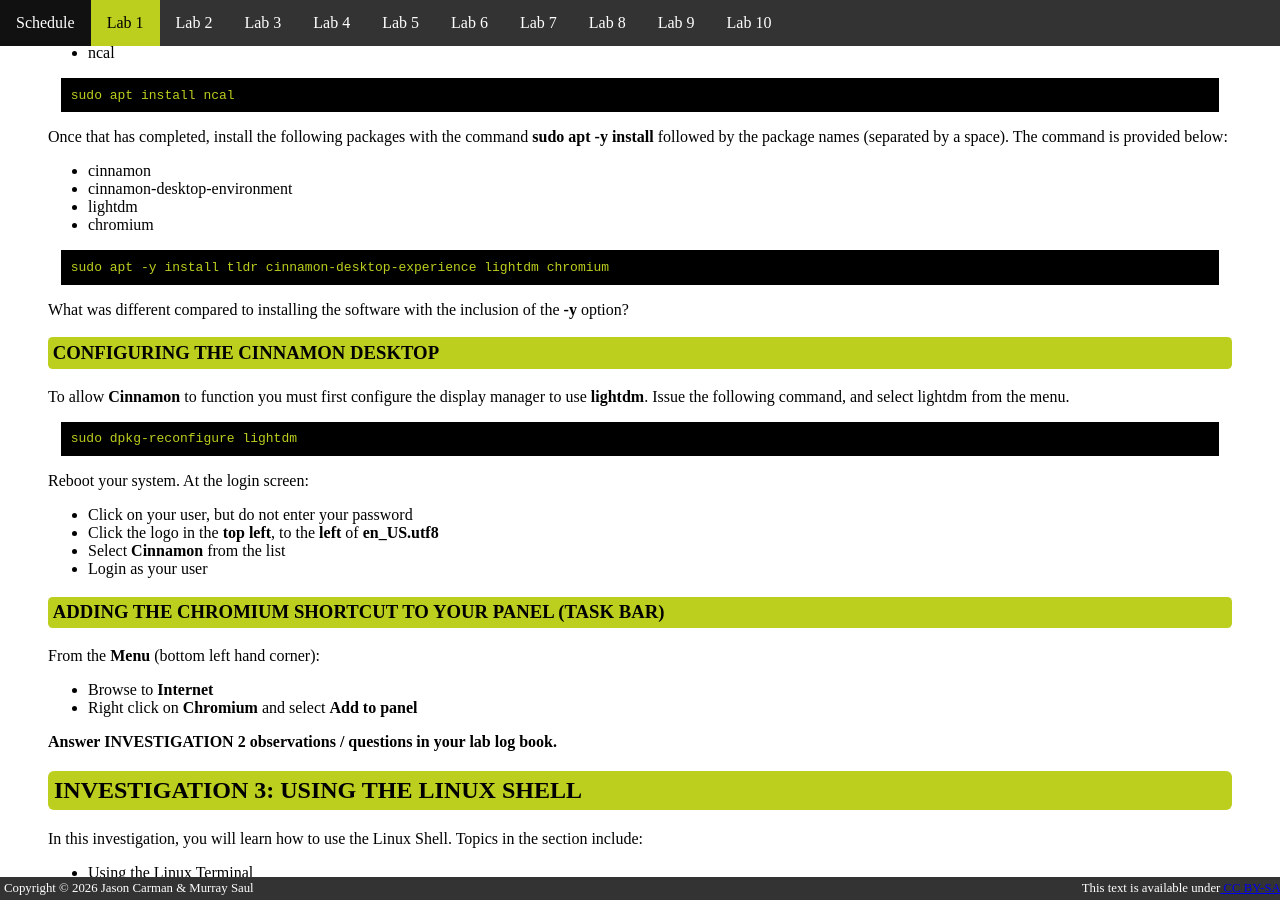
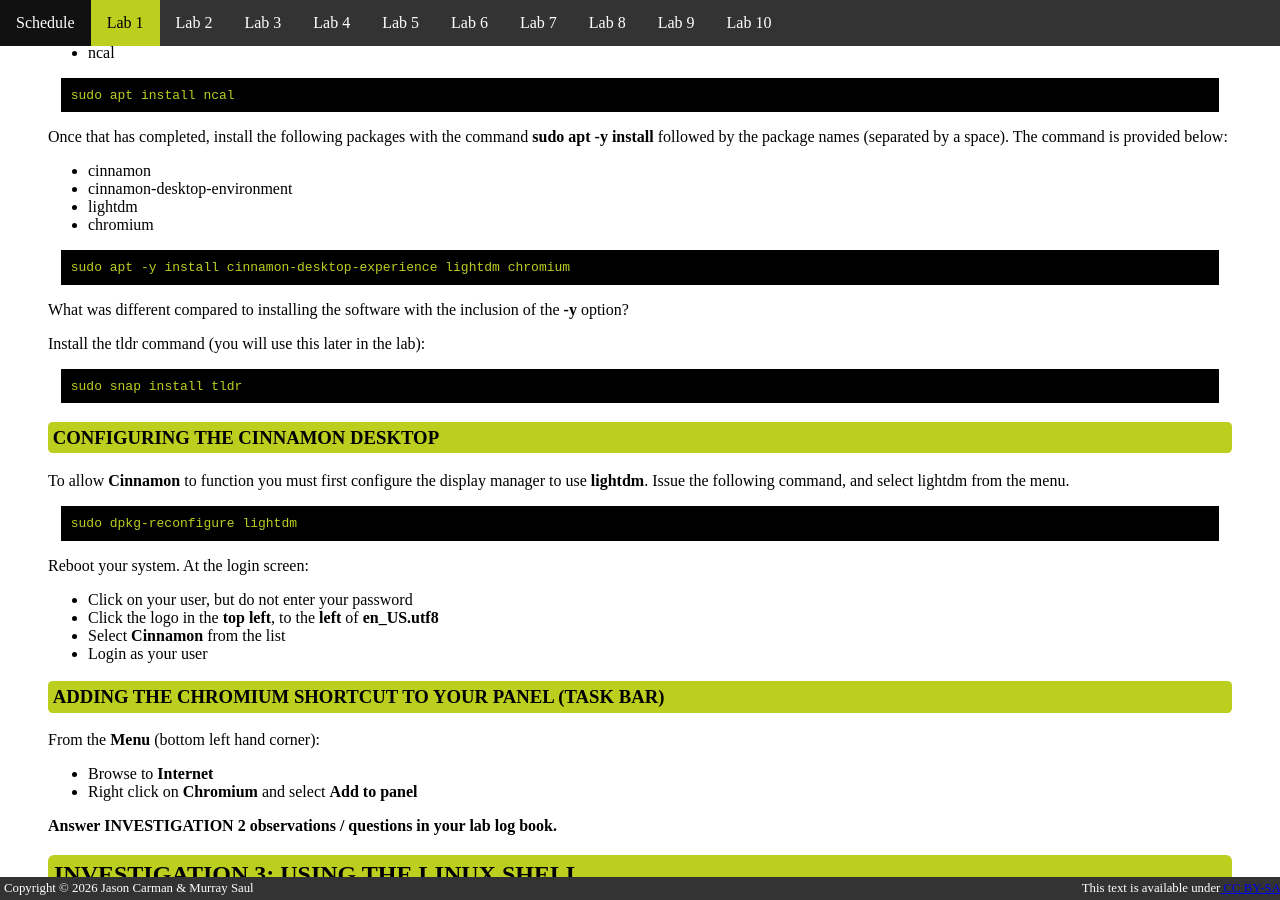
Before and after one commit to jmcarman/lin1.github.io, a Jekyll site: the page built from lab1.md, in a window 1280 px wide and 900 px high, scrolled down 8007 px. Built offline with Jekyll 4.4.1, drawn with Linux system fonts in a browser that asks for light colours.

Commit message:
Lab 1: Updated snap install instructions.

````diff
--- a/lab1.md
+++ b/lab1.md
@@ -276,10 +276,16 @@ Once that has completed, install the following packages with the command **sudo
 - chromium
 
 ```bash
-sudo apt -y install tldr cinnamon-desktop-experience lightdm chromium
+sudo apt -y install cinnamon-desktop-experience lightdm chromium
 ```
 
 What was different compared to installing the software with the inclusion of the **-y** option?
+
+Install the tldr command (you will use this later in the lab):
+
+```bash
+sudo snap install tldr
+```
 
 ### Configuring the Cinnamon desktop
 To allow **Cinnamon** to function you must first configure the display manager to use **lightdm**. Issue the following command, and select lightdm from the menu.
````
